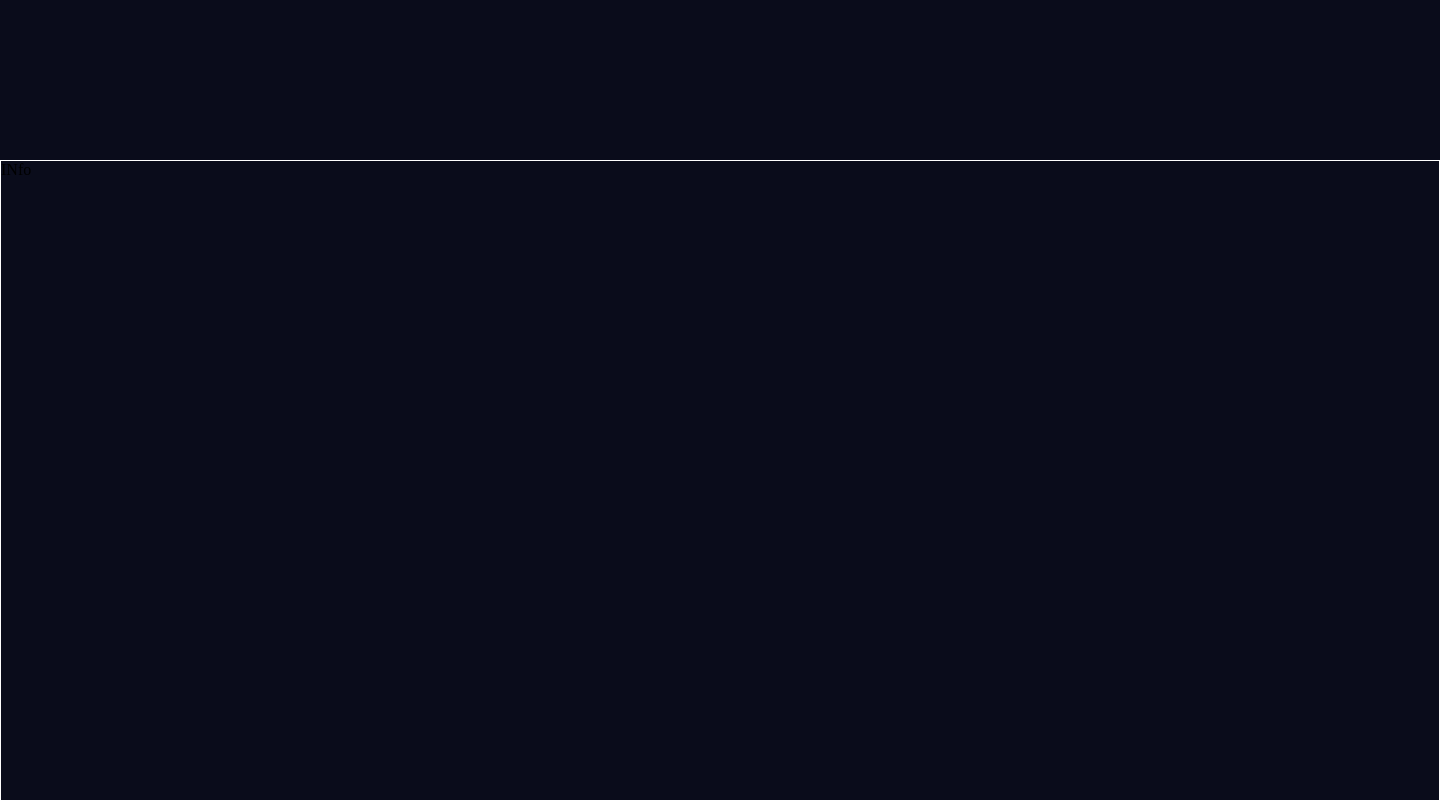
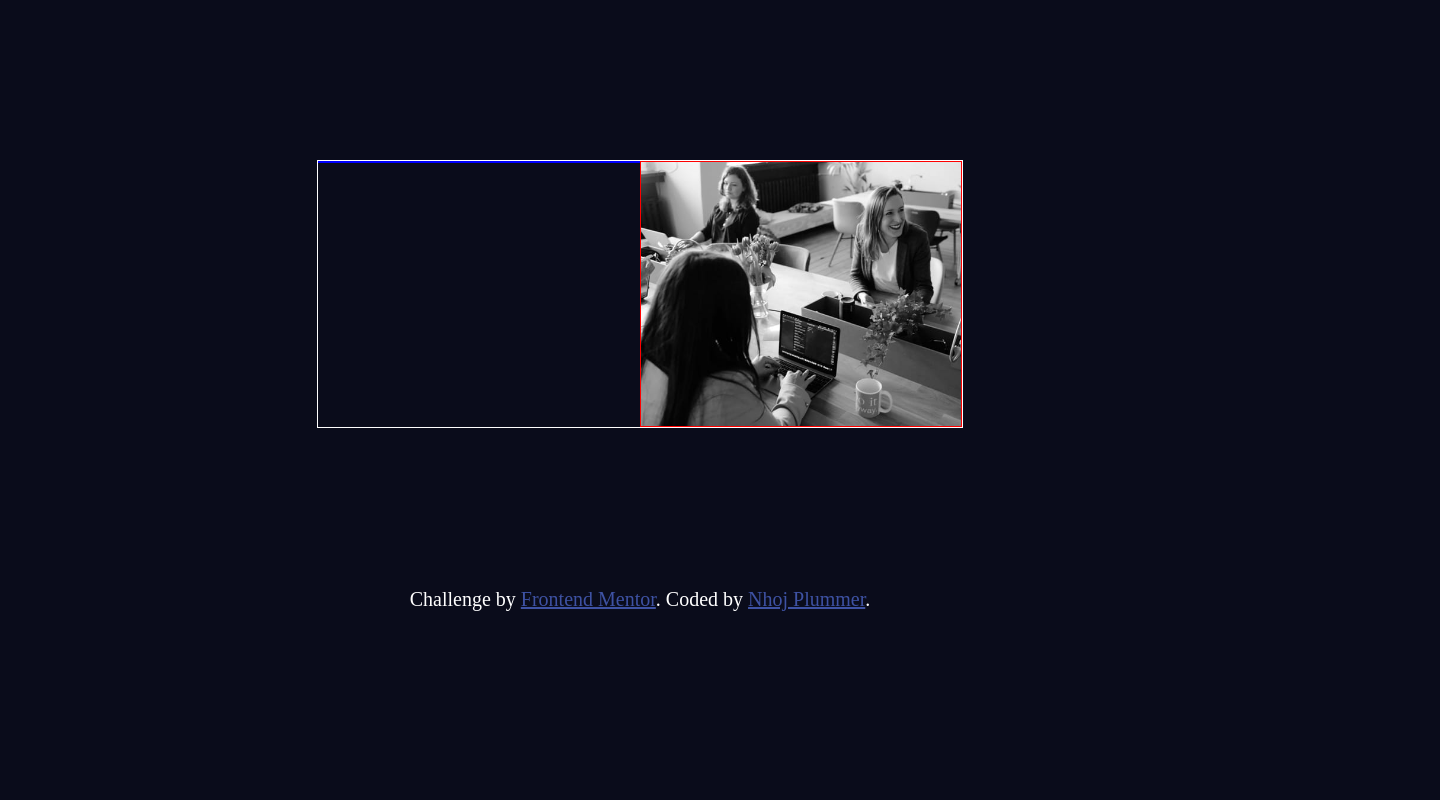
Before and after one commit to Nhoj-Plummer/stats-preview-card, a React (Create React App) app: page / in a window 1280 px wide. Shown: the top 800 px of the page, 1440 px wide, since content can reach past the window. Built offline with nearby package versions, Linux system fonts and the light colour scheme.

Commit message:
Making progress

```diff
--- a/public/index.html
+++ b/public/index.html
@@ -14,6 +14,7 @@
       .attribution {
         font-size: 20px;
         text-align: center;
+        color: white;
       }
       .attribution a {
         color: hsl(228, 45%, 44%);
--- a/src/components/Info/info.css
+++ b/src/components/Info/info.css
@@ -0,0 +1,17 @@
+.info-image-container {
+  border: 1px solid red;
+  width: 50%;
+  max-height: 100%;
+}
+
+.info-image-container img {
+  display: block;
+  max-height: 100%;
+  max-width: 100%;
+}
+
+.info-text-container {
+  border: 1px solid blue;
+  width: 50%;
+  height: 100%;
+}
--- a/src/components/Info/info.js
+++ b/src/components/Info/info.js
@@ -1,9 +1,18 @@
 import React from "react"
 import "./info.css"
 import Section from "../Section/section"
+import desktopImg from "../../assets/image-header-desktop.jpg"
+import mobileImg from "../../assets/image-header-mobile.jpg"
 
 const Info = () => {
-  return <Section>INfo</Section>
+  return (
+    <Section>
+      <div className="info-text-container"></div>
+      <div className="info-image-container">
+        <img src={desktopImg} srcSet={`${mobileImg} 375w, ${desktopImg} 1080w`} alt="desktopimg" />
+      </div>
+    </Section>
+  )
 }
 
 export default Info
--- a/src/components/Section/section.css
+++ b/src/components/Section/section.css
@@ -1,6 +1,6 @@
 .section-container {
   display: flex;
-  width: 90rem;
-  height: 50rem;
+  max-width: fit-content;
+  max-height: 36rem;
   border: 1px solid white;
 }
```
